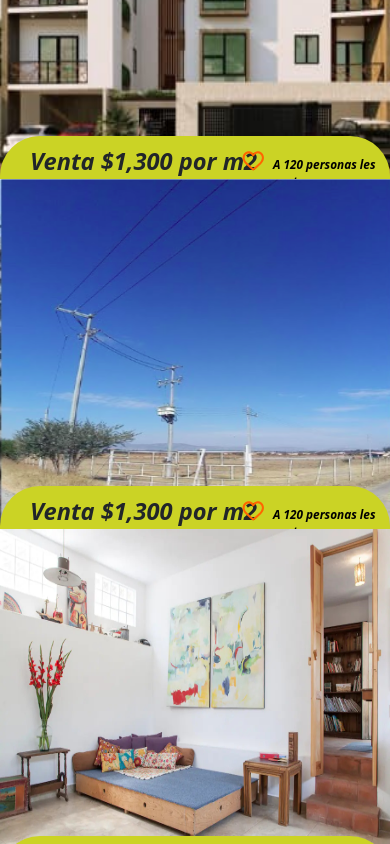
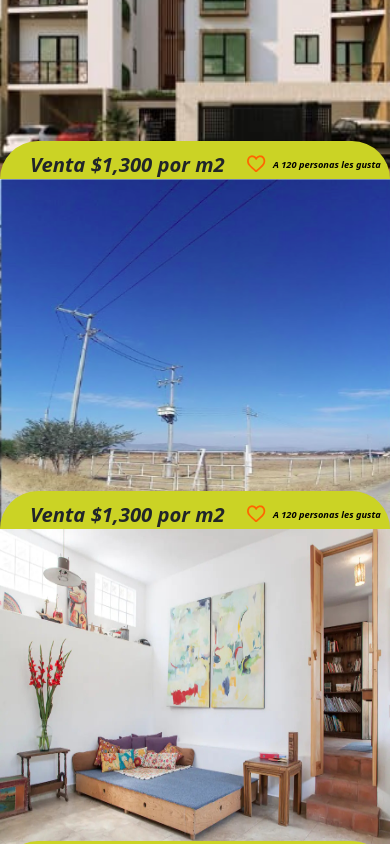
Before and after one commit to gamboamartin/easesores-web, an Angular app: page / in a window 390 px wide. Shown: the part 1360-2204 px from the top of the page. Built offline with nearby package versions, Linux system fonts and the light colour scheme.

Commit message:
Se realizaron ajustes de redimensionamiento en casas

```diff
--- a/src/app/components/casas/casas.component.css
+++ b/src/app/components/casas/casas.component.css
@@ -72,4 +72,10 @@
   .right2{
     right: unset;
   }
+  .p-venta-b3{
+    font-size: 2.4vh;
+  }
+  .texto-valoracion{
+    font-size: 1.1vh;
+  }
 }
```
